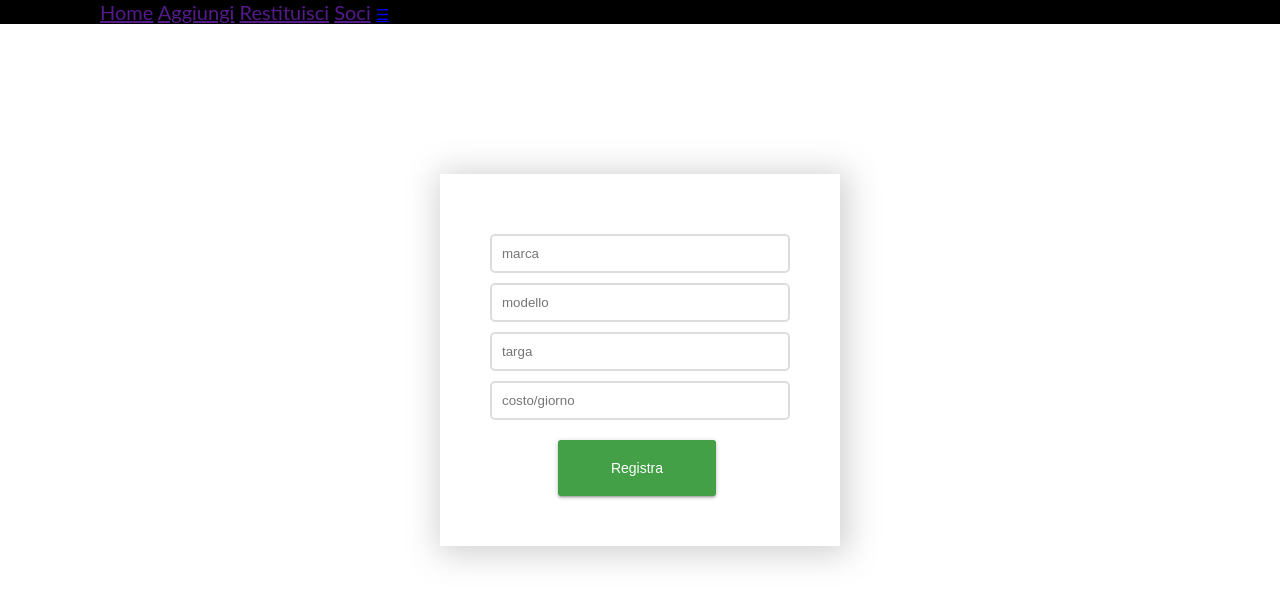
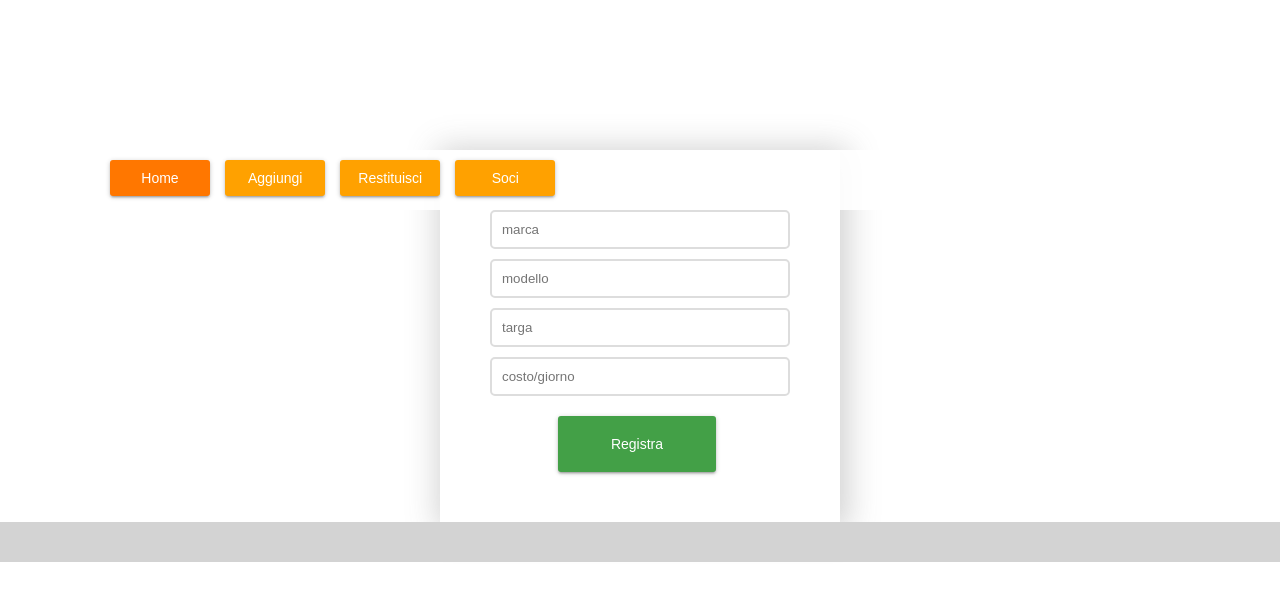
Before and after one commit to Domyf/VH-Site, a PHP site: page /registra.php in a window 1280 px wide. Shown: the top 603 px of the page. Run offline with PHP 8.4, Linux system fonts and the light colour scheme.

Commit message:
registra.php update

```diff
--- a/registra.php
+++ b/registra.php
@@ -12,14 +12,15 @@
 
 </head>
 <body>
-	<div style="background: black; width: 100%;">
-	<div class="topnav horizontal-centered" id="homeTopNav">
-            <a href="" target="_self" class="menu-selected">Home</a>
-            <a href="" target="_self">Aggiungi</a>
-            <a href="" target="_self">Restituisci</a>
-            <a href="" target="_self">Soci</a>
-            <a href="javascript:void(0);" style="font-size:15px;" class="icon" onclick="showMenu()">&#9776;</a>
-        </div>
+	<div class="car-list-menu">
+            <div class="horizontal-centered">
+            <button type="button"class="btn btn-menu btn-selected">Home</button>
+            <button type="button"class="btn btn-menu">Aggiungi</button>
+            <button type="button"class="btn btn-menu">Restituisci</button>
+            <button type="button"class="btn btn-menu">Soci</button>
+            <div style="float:right;">
+            </div>
+            </div>
         </div>
 		<div id="contianer">
 			<form action="" method="post">
--- a/registrastyle.css
+++ b/registrastyle.css
@@ -54,7 +54,4 @@ input[type=password]:focus
 }
 
 .footer-registra
-{
-	position:fixed;
-    bottom:0;
-}
+{}
```
